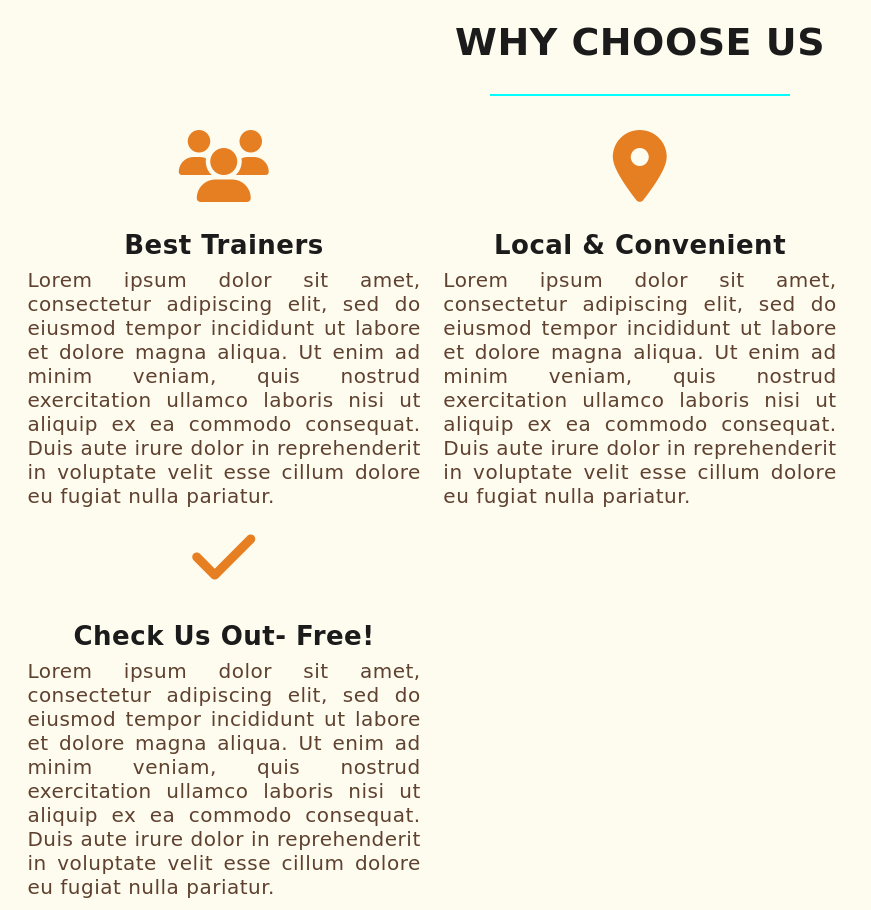
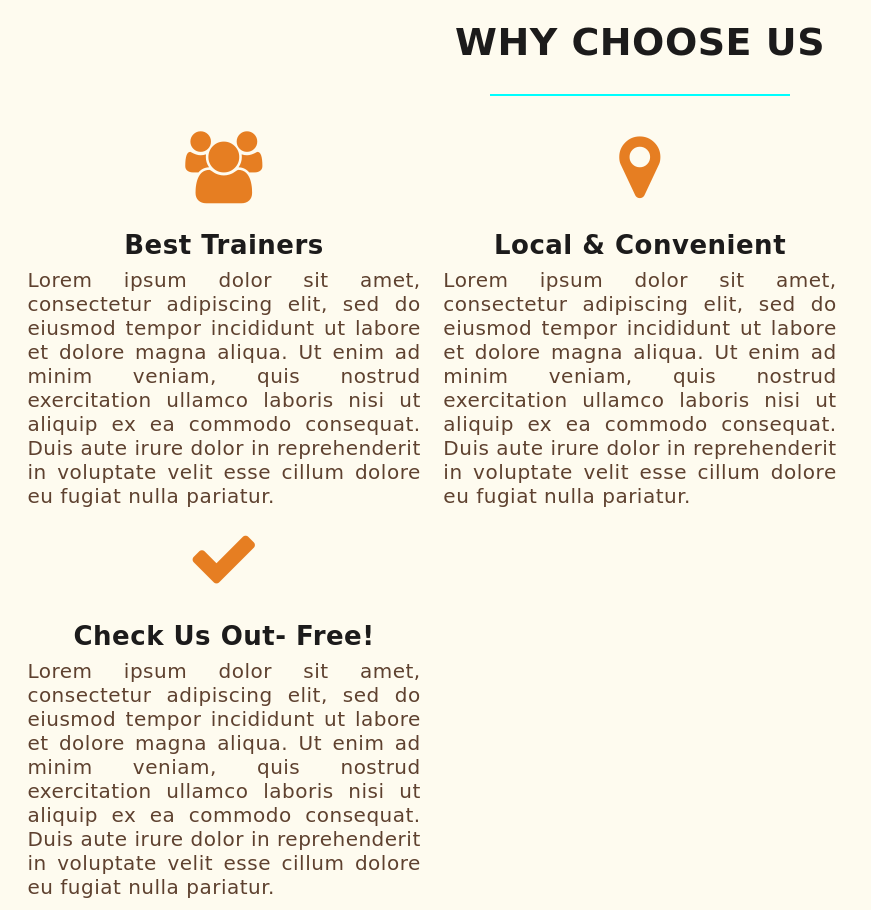
Before and after one commit to geekbk/geekbk.github.io, a plain HTML site: page index.html in a window 1280 px wide. Shown: the part 980-1890 px from the top of the page, without its empty margins (0-871 px from the left). Drawn offline with Linux system fonts and the light colour scheme.

Commit message:
first commit

```diff
--- a/index.html
+++ b/index.html
@@ -8,7 +8,7 @@
 	 <!-- Favicon -->
 	 <link rel="shortcut icon" type="image/png" href="https://user-images.githubusercontent.com/36181066/36352999-9a720f36-14e6-11e8-85c2-6f0fa37e6412.png"/>
 	 <!-- Font Awesome -->
-	<link href="font-awesome-4.7.0/css/font-awesome.min.css" rel="stylesheet">
+	<link href="https://maxcdn.bootstrapcdn.com/font-awesome/4.7.0/css/font-awesome.min.css" rel="stylesheet">
 
 	<!-- Main Style -->
 	<link href="style.css" rel="stylesheet">
```
